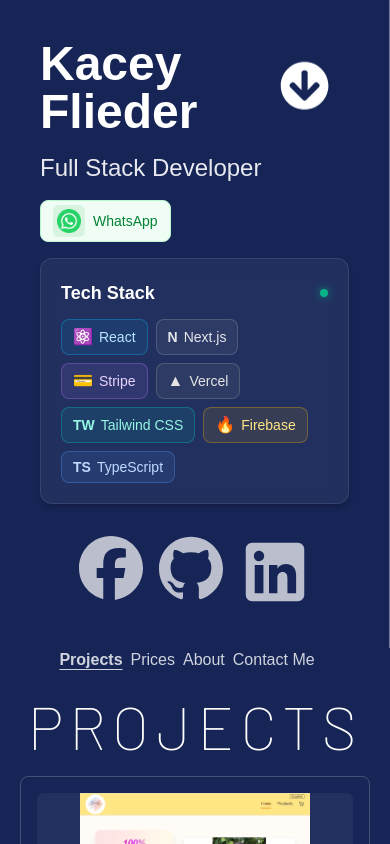
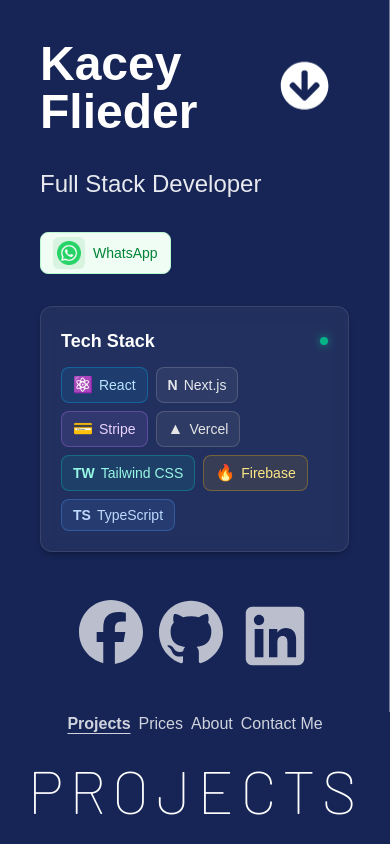
Before and after one commit to kflieder/kflieder, a Next.js app: page / in a window 390 px wide. Built offline with nearby package versions, Linux system fonts and the light colour scheme.

Commit message:
Improve responsive layout for LandingPage and NavBar
Updated class names in LandingPage and NavBar components to use 'lg:' breakpoints for better large screen responsiveness. Adjusted flex and spacing properties to enhance layout consistency across different screen sizes.

```diff
--- a/src/app/layout.tsx
+++ b/src/app/layout.tsx
@@ -56,7 +56,7 @@ export default function RootLayout({
   children: React.ReactNode;
 }>) {
   return (
-    <html lang="en">
+    <html  lang="en">
       <body
         className={`${geistSans.variable} ${geistMono.variable} antialiased`}
       >
--- a/src/components/LandingPage.tsx
+++ b/src/components/LandingPage.tsx
@@ -48,13 +48,13 @@ function LandingPage() {
     }
   }
 
-  const contentDivClass = `flex-grow sm:p-10 p-5 sm:h-[70vh] h-[80vh] overflow-auto scrollbar-hide ${
+  const contentDivClass = `flex-grow lg:p-10 p-5 sm:h-[70vh] h-[80vh] overflow-auto scrollbar-hide ${
     animateOut ? "fade-scale-out" : "fade-scale-in"
   }`;
 
   return (
-    <div className="bg-blue-950 w-full h-screen grid grid-cols-1 sm:grid-cols-2 text-white overflow-auto">
-      <div className="relative flex flex-col justify-around  p-10 space-y-4 border-r border-white/40 sm:my-10">
+    <div className="bg-blue-950 w-full h-screen grid grid-cols-1 sm:grid-cols-2 text-white overflow-auto scrollbar-hide">
+      <div className="relative flex flex-col justify-start gap-4 lg:justify-around p-10 space-y-4 border-r border-white/40 sm:my-10">
        <div className='flex sm:flex-col justify-between items-center sm:items-start'>
         <h1 className="text-5xl font-bold">Kacey Flieder</h1>
         <FaArrowCircleDown onClick={handleScroll} className="text-2xl animate-bounce mr-5 sm:hidden block" size={64} />
@@ -69,13 +69,13 @@ function LandingPage() {
       </div>
 
       <div className="sm:pt-10 flex flex-col w-full">
-        <div className="flex sm:flex-row flex-col w-full sm:justify-between">
+        <div className="flex lg:flex-row flex-col w-full lg:justify-between lg:pb-5 border-b border-white/40 items-center">
           <h1
-            className={`sm:order-1 order-2 text-5xl sm:pl-5 pt-6 sm:pt-10 uppercase tracking-widest font-thin text-center w-full ${
+            className={`lg:order-1 order-2 text-5xl lg:pl-5 py-6 lg:py-10 uppercase tracking-widest font-thin text-center w-full ${
               animateOut ? "fade-scale-out" : "fade-scale-in"
             } ${
               activeTab !== "contact" && activeTab !== "about"
-                ? "sm:pl-10 text-6xl"
+                ? "lg:pl-10 text-6xl"
                 : ""
             } ${myFont.className}`}
           >
@@ -87,7 +87,7 @@ function LandingPage() {
               ? "About Me"
               : "Contact Me"}
           </h1>
-          <div ref={contentRef}>
+          <div ref={contentRef} className="lg:order-2 order-1">
           <NavBar setActiveTab={handleTabChange} />
           </div>
         </div>
@@ -97,7 +97,7 @@ function LandingPage() {
             <Projects />
           </div>
         ) : activeTab === "prices" ? (
-          <div ref={innerContentRef} className={`${contentDivClass} sm:pt-0`}>
+          <div ref={innerContentRef} className={`${contentDivClass} lg:pt-0`}>
            <Prices />
           </div>
         ) : activeTab === "about" ? (
--- a/src/components/NavBar.tsx
+++ b/src/components/NavBar.tsx
@@ -13,9 +13,9 @@ function NavBar({setActiveTab}: {setActiveTab?: (tab: 'projects' | 'prices' | 'a
     const inactiveTabStyles = "block rounded opacity-80 hover:opacity-100 transform hover:scale-105 active:scale-110 transition duration-200 cursor-pointer w-full text-right ";
 
   return (
-    <div className="flex justify-center text-white sm:py-4 sm:w-34 pr-4 sm:order-2 order-1">
-      <nav className="h-full flex sm:flex-col" aria-label="Primary">
-         <ul className="flex sm:flex-col gap-2 justify-end">
+    <div className="flex justify-center text-white lg:py-4 lg:w-34 lg:pr-4">
+      <nav className="h-full flex lg:flex-col" aria-label="Primary">
+         <ul className="flex lg:flex-col gap-2 justify-end">
           <li>
             <button
               onClick={() => {handleTabClick('projects')}}
```
